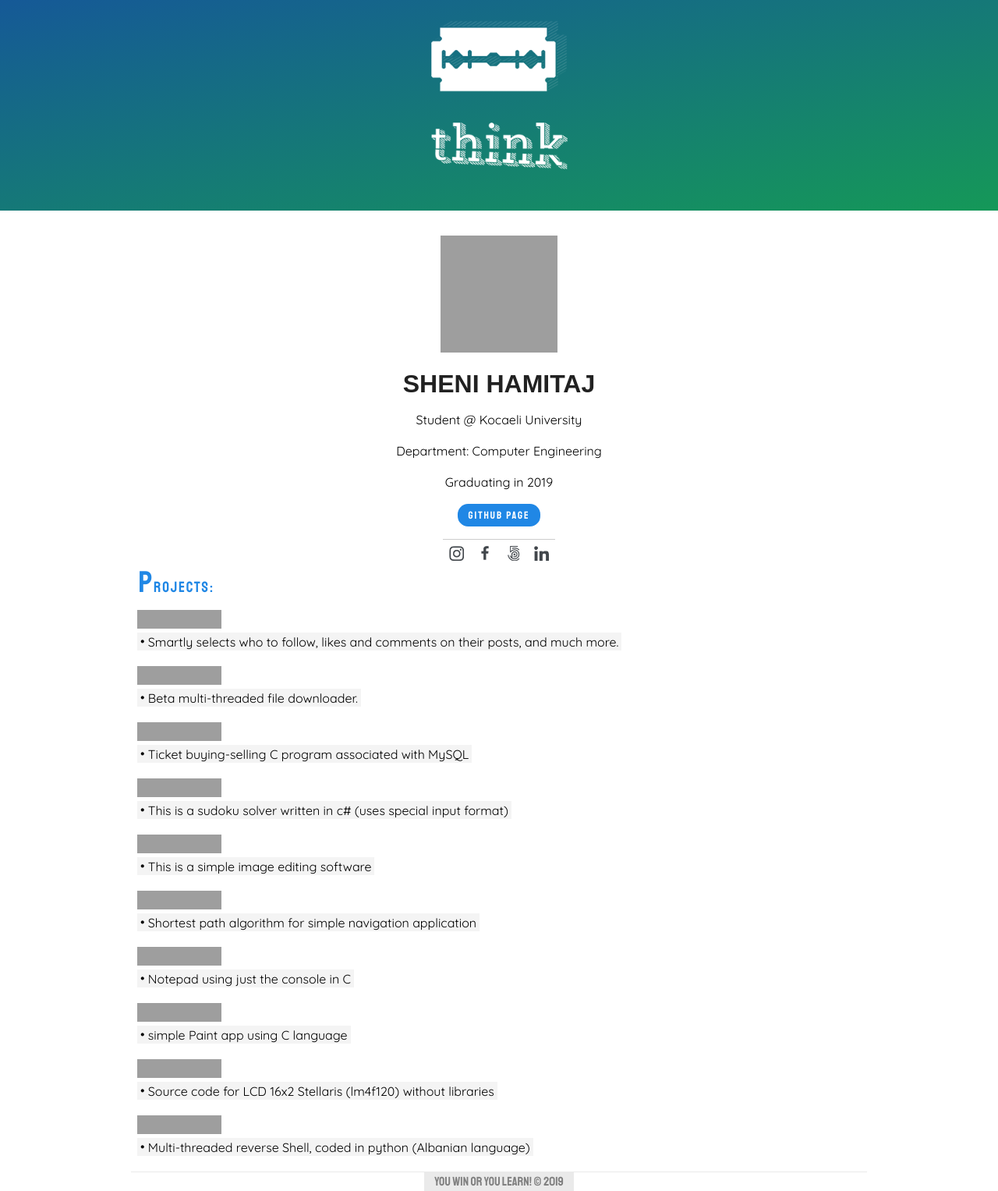
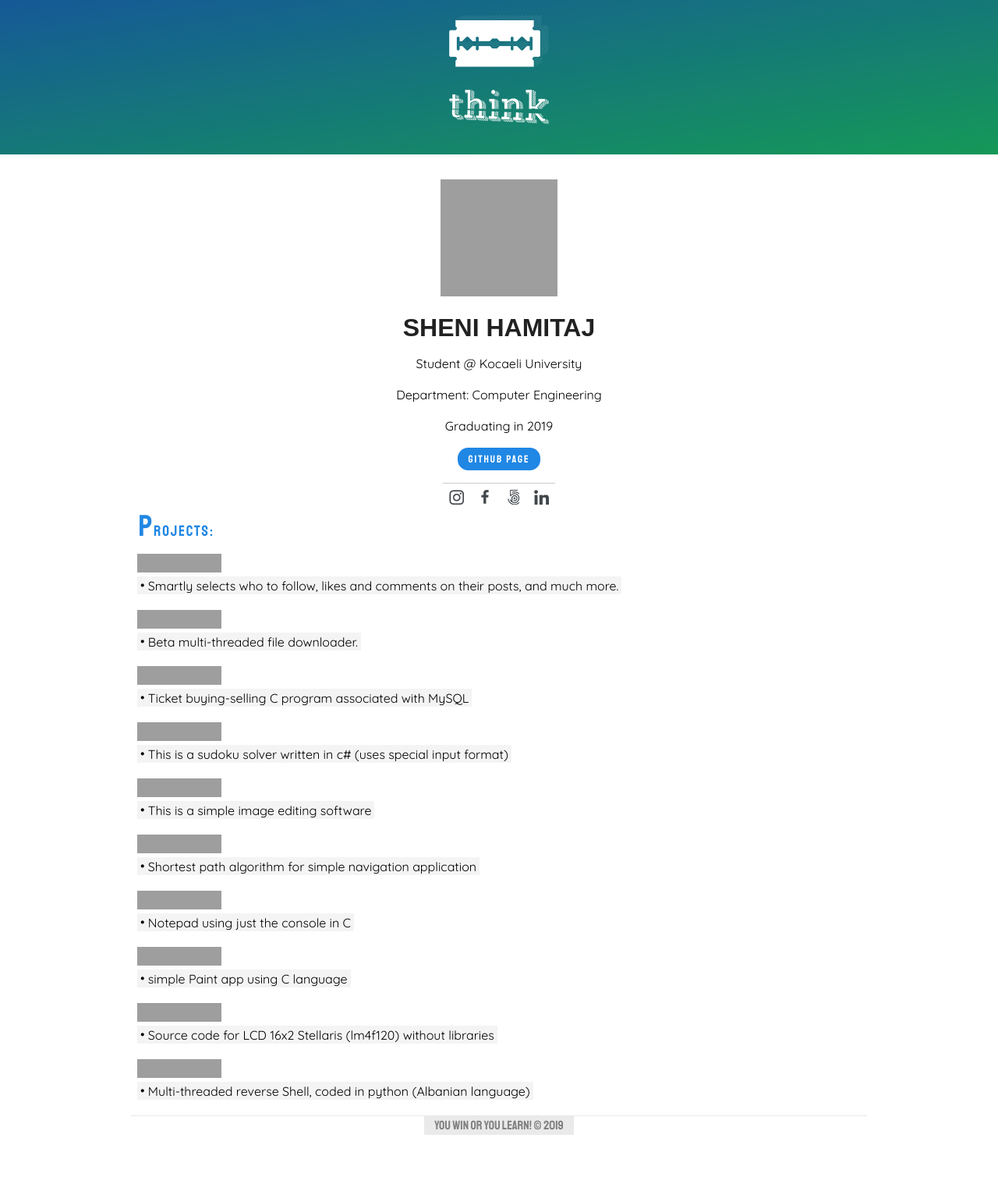
Before and after one commit to jajosheni/jajosheni.github.io, a Jekyll site: the page built from README.md, in a window 1280 px wide. Shown: the whole page at 78% size. Built offline with Jekyll 4.4.1, drawn with Linux system fonts in a browser that asks for light colours; our own code applies the rules of GitHub Pages for plain Markdown files; after the commit the page ends 1455 px from its top, so only the background shows below that; grey boxes are pictures that could not be loaded.

Commit message:
Update style.css

```diff
--- a/assets/css/style.css
+++ b/assets/css/style.css
@@ -11,7 +11,7 @@ html, body {
 header {
     background: #466368;
     background: linear-gradient(to right bottom, #155997, #159858);
-    height: 30%;
+    height: 22%;
     max-width: 100%;
     min-height: 11em;
     text-align: center;
```
